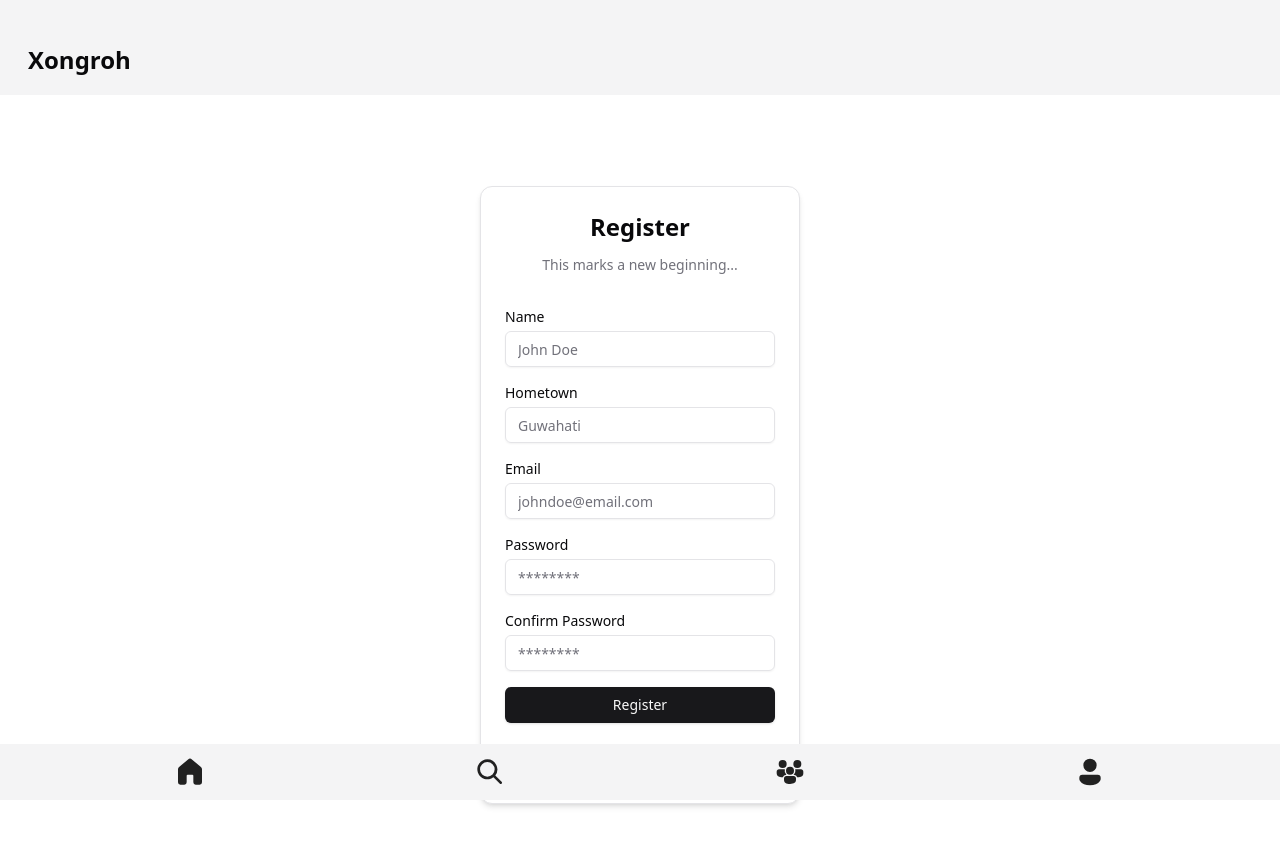
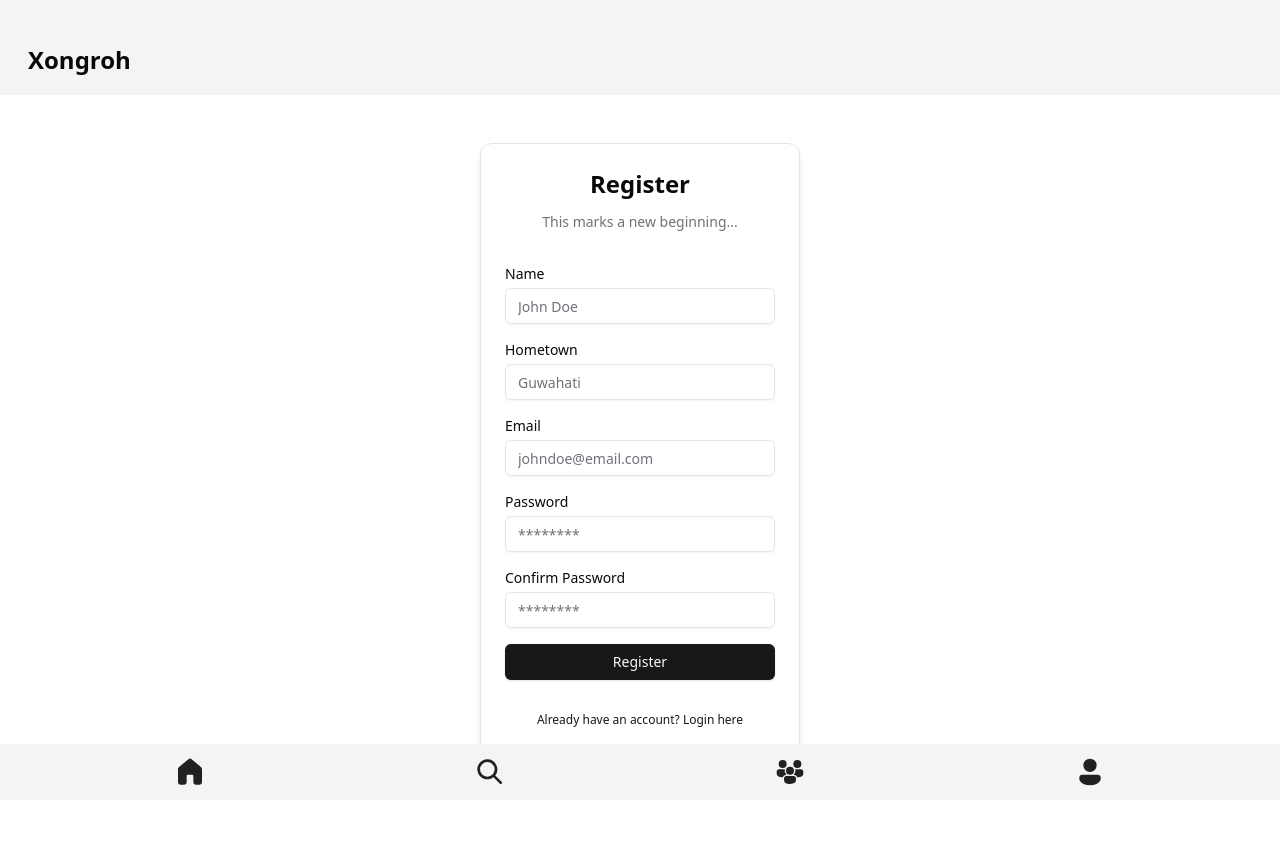
Before and after one commit to rupambora31/app-xongroh, a React (Vite) app: page /register in a window 1280 px wide. Shown: the top 846 px of the page. Built offline with nearby package versions, Linux system fonts and the light colour scheme; no server answers.

Commit message:
updated Layout component

```diff
--- a/src/components/forms/LoginForm.jsx
+++ b/src/components/forms/LoginForm.jsx
@@ -64,7 +64,7 @@ const LoginForm = () => {
   };
 
   return (
-    <div className="flex justify-center items-center min-h-screen">
+    <div className="flex justify-center items-center mt-12 ">
       <Card className="p-6 xl:w-1/4 md:w-1/2 shadow-md bg-card">
         <div className="w-full flex flex-col gap-y-3 items-center justify-center mb-8">
           <h1 className="text-2xl font-bold">Login</h1>
--- a/src/components/forms/PostForm.jsx
+++ b/src/components/forms/PostForm.jsx
@@ -97,7 +97,7 @@ const PostForm = () => {
   };
 
   return (
-    <div className="flex justify-center items-center pt-12">
+    <div className="flex justify-center items-center mt-12  ">
       <Card className="p-6 xl:w-1/2 md:w-2/3 shadow-md bg-card">
         <div className="w-full flex flex-col gap-y-3 items-start justify-center mb-8">
           <h1 className="text-2xl font-bold pb-3">Add Creation</h1>
--- a/src/components/forms/RegisterForm.jsx
+++ b/src/components/forms/RegisterForm.jsx
@@ -85,7 +85,7 @@ const RegisterForm = () => {
   };
 
   return (
-    <div className="flex justify-center items-center min-h-screen">
+    <div className="flex justify-center items-center mt-12 ">
       <Card className="p-6 xl:w-1/4 md:w-1/2 shadow-md bg-card">
         <div className="w-full flex flex-col gap-y-3 items-center justify-center mb-8">
           <h1 className="text-2xl font-bold">Register</h1>
--- a/src/components/layout/Layout.jsx
+++ b/src/components/layout/Layout.jsx
@@ -6,7 +6,7 @@ const Layout = () => {
   return (
     <>
       <Header />
-      <main>
+      <main className="mb-24">
         <Outlet />
       </main>
       <BottomNavBar />
```
